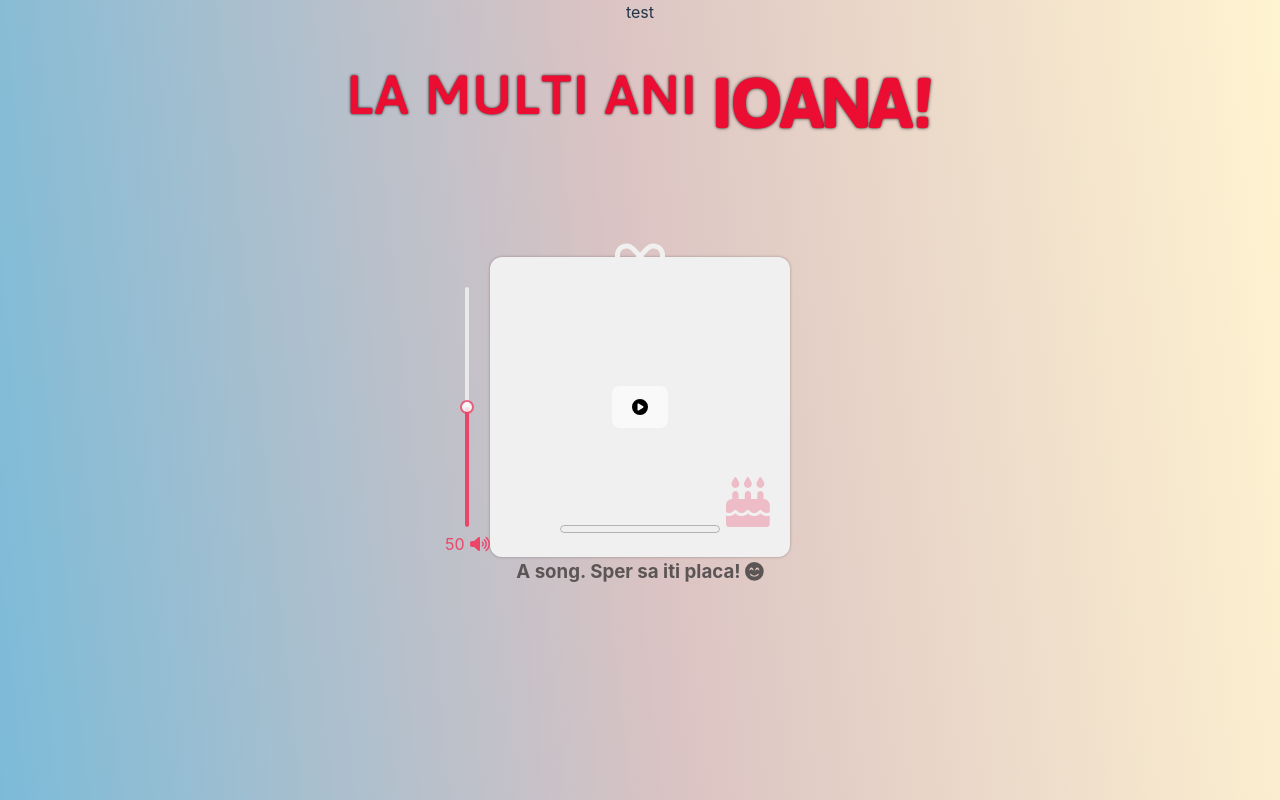
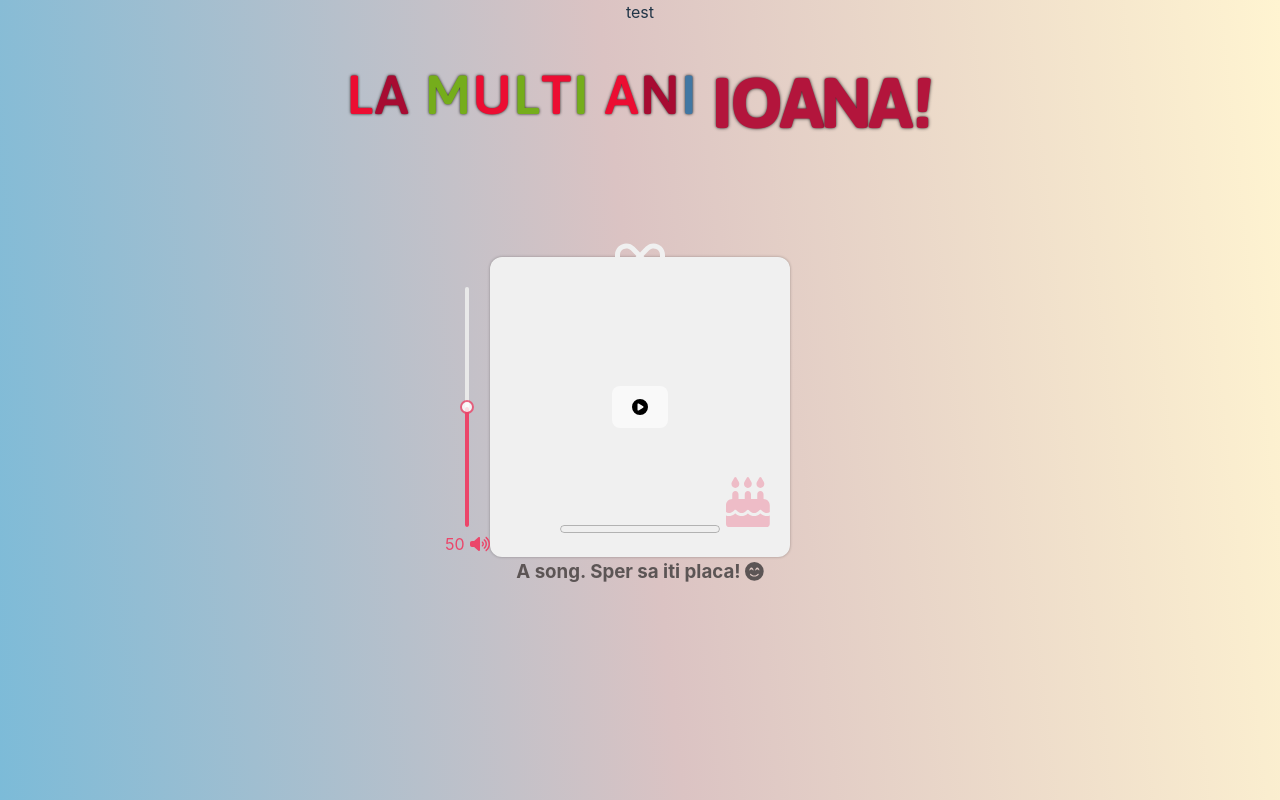
Before and after one commit to Andarus-1994/lma, a React (Vite) app: page / in a window 1280 px wide. Shown: the top 800 px of the page. Built offline with nearby package versions, Linux system fonts and the light colour scheme.

Commit message:
More changes

```diff
--- a/src/components/Box.jsx
+++ b/src/components/Box.jsx
@@ -52,7 +52,7 @@ export default function Box() {
       <Cat songProgress={songProgress} />
       <FontAwesomeIcon icon={faInfinity} className="funda" />
       {enjoyText && (
-        <motion.h4 initial={{ y: "20px", opacity: 0 }} animate={{ y: "0", opacity: 1 }} transition={{ duration: 1, type: "spring", delay: 1 }}>
+        <motion.h4 initial={{ y: "20px", opacity: 0 }} animate={{ y: "0", opacity: 1 }} transition={{ duration: 2, type: "spring", delay: 1 }}>
           Enjoy!
         </motion.h4>
       )}
--- a/src/components/Box.scss
+++ b/src/components/Box.scss
@@ -4,7 +4,7 @@
   width: 300px;
   margin: 100px auto;
   box-shadow: 0 0 3px rgba(0, 0, 0, 0.3);
-  background: #f0f0f0;
+  background: hsl(0, 0%, 94%);
   border-radius: 12px;
   display: flex;
   flex-direction: column;
--- a/src/components/Cat.jsx
+++ b/src/components/Cat.jsx
@@ -21,9 +21,14 @@ export default function Cat(props) {
     return progress >= 37.5
   }
 
+  const makeHoleAppear = () => {
+    return progress >= 22 && progress <= 23
+  }
+
   useEffect(() => {
     setTheMessage("Meaw", 2, 2)
-    setTheMessage("Meaw Ioana. La meow ani!", 4, 6)
+    setTheMessage("Meaw Ioana. La meow ani!", 5, 4)
+    setTheMessage("Chill music, me likey", 12, 3)
     setTheMessage("Uu, cuute", 17, 14)
     setTheMessage("Sa vad de mai aproape", 19, 3)
     setTheMessage("uff", 22, 2)
@@ -55,6 +60,9 @@ export default function Cat(props) {
   return (
     <>
       <AnimatePresence>
+        {makeHoleAppear() && (
+          <motion.div className="poof" initial={{ y: 20, scale: 0.5, rotate: 0 }} animate={{ y: 0, scale: 1, rotate: 120 }} exit={{ scale: 0, y: 50 }}></motion.div>
+        )}
         {checkProgressCat() && (
           <motion.div
             className="catIcon"
@@ -63,7 +71,7 @@ export default function Cat(props) {
             exit={{
               x: [250, 300, 340, 380, 380, 380, 380, 380],
               y: [0, 0, 120, 220, 220, 220, 220, 220],
-              scale: [1, 1, 1, 0.7, 0.7, 0.7, 0.7, 0.7],
+              scale: [1, 1, 0.6, 0.4, 0.4, 0.7, 0.7, 0.7],
               opacity: [1, 1, 0.8, 0, 0, 0, 0, 0],
             }}
             transition={{ delay: 1, duration: 13, stiffness: 30 }}
@@ -71,7 +79,7 @@ export default function Cat(props) {
           >
             {message && (
               <motion.span
-                initial={{ x: -10, scale: 0.9, opacity: 0 }}
+                initial={{ x: -5, scale: 0.9, opacity: 0 }}
                 animate={{ x: 0, scale: 1, opacity: 1 }}
                 transition={{ duration: 1, type: "spring", stiffness: 30 }}
               >
@@ -91,7 +99,7 @@ export default function Cat(props) {
           >
             {message && (
               <motion.span
-                initial={{ x: -10, y: 10, scale: 0.9, opacity: 0 }}
+                initial={{ x: -5, y: 5, scale: 0.9, opacity: 0 }}
                 animate={{ x: 0, y: 0, scale: 1, opacity: 1 }}
                 transition={{ duration: 1, type: "spring", stiffness: 30 }}
               >
--- a/src/components/Cat.scss
+++ b/src/components/Cat.scss
@@ -17,6 +17,7 @@
     border-radius: 30px;
     border-bottom-left-radius: 2px;
     box-shadow: 0 0 3px 0 #acacac;
+    overflow: hidden;
   }
 }
 .cat2 {
@@ -24,3 +25,15 @@
     left: 80% !important;
   }
 }
+
+.poof {
+  background: #f1efde;
+  position: absolute;
+  top: 75px;
+  right: -90px;
+  height: 40px;
+  width: 40px;
+  clip-path: polygon(50% 0%, 74% 24%, 98% 35%, 90% 63%, 79% 91%, 48% 99%, 21% 91%, 16% 63%, 2% 35%, 21% 21%);
+  box-shadow: inset 0 2px 2px 0px #8f8f8f;
+  border-radius: 50px;
+}
--- a/src/components/Text.jsx
+++ b/src/components/Text.jsx
@@ -3,26 +3,33 @@ import "./Text.scss"
 
 export default function Text() {
   const string = "La multi ani Ioana!"
-
   const letters = string.split("")
 
+  const colors = ["#ec0d32", "#a70b32", "#75ad1b", "#4177a3"]
+  const generateNumber = (min, max) => {
+    return Math.floor(Math.random() * (max - min + 1) + min)
+  }
+
+  const generateRandomColor = () => {
+    return colors[generateNumber(0, colors.length - 1)]
+  }
+
+  const fixedColor = "#b3153c"
+
+  return (
+    <div className="text">
+      {letters.map((letter, index) => {
         const letterAnimation = {
-    hidden: { y: 100, opacity: 0 },
-    visible: { y: 0, opacity: 1 },
+          hidden: { y: 100, opacity: 0, color: generateRandomColor() },
+          visible: { y: 0, opacity: 1, color: generateRandomColor() },
         }
 
         const letterAnimation2 = {
-    hidden: { y: 100, x: 100, opacity: 0, scale: 0.4 },
-    visible: { y: 0, x: 0, opacity: 1, scale: 1.1 },
+          hidden: { y: 100, x: 100, opacity: 0, scale: 0.4, color: fixedColor },
+          visible: { y: 0, x: 0, opacity: 1, scale: 1.1, color: fixedColor },
         }
 
-  const colors = ["#ec0d32", "#ec0d32"]
-  const generateNumber = (min, max) => {
-    return Math.floor(Math.random() * (max - min + 1) + min)
-  }
         return (
-    <div className="text">
-      {letters.map((letter, index) => (
           <motion.span
             key={index}
             className="letter"
@@ -39,7 +46,6 @@ export default function Text() {
             style={{
               display: "inline-block",
               whiteSpace: "pre",
-            color: colors[generateNumber(0, 1)],
               fontSize: index >= 13 ? "65px" : "55px",
               paddingBottom: index >= 13 ? "5px" : "0",
               fontWeight: index >= 13 ? "800" : "600",
@@ -47,7 +53,8 @@ export default function Text() {
           >
             {letter}
           </motion.span>
-      ))}
+        )
+      })}
     </div>
   )
 }
```
Lines whose indentation alone changed are shown as unchanged.
